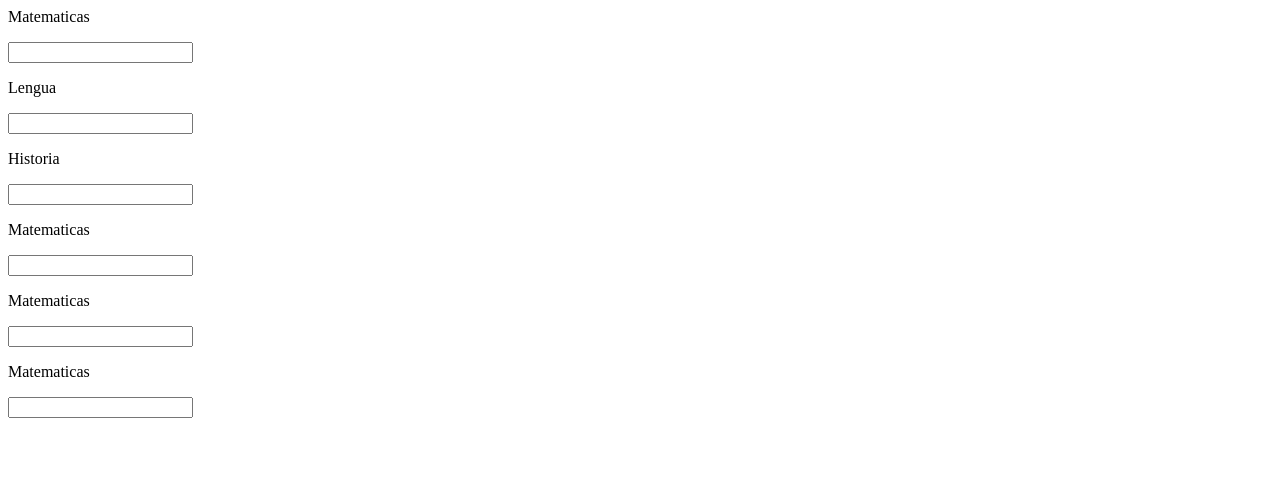
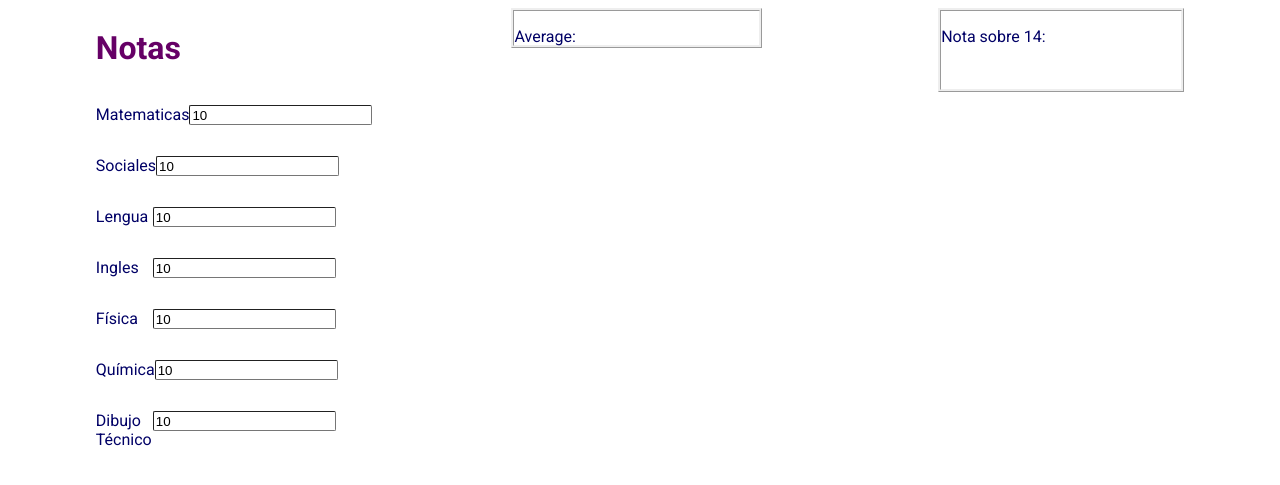
Before and after one commit to olganedelcu/highschool, a plain HTML site: page index.html in a window 1280 px wide. Drawn offline with Linux system fonts and the light colour scheme.

Commit message:
cambios II

```diff
--- /dev/null
+++ b/code.html
@@ -0,0 +1,62 @@
+<link rel="stylesheet" href="./code.css">
+<body class="inline">
+  <div class="nav">
+    <div class="container">
+      <ul class="pull-left">
+        <li><a href="#">Brand</a></li>
+        <li><a href="#">Browse</a></li>
+      </ul>
+      <ul class="pull-right">
+        <li><a href="#">Sign Up</a></li>
+        <li><a href="#">Log In</a></li>
+        <li><a href="#">Help</a></li>
+      </ul>
+    </div>
+  </div>
+  <div class="jumbotron">
+    <div class="container">
+      <h1>Find a place to stay.</h1>
+      <p>Rent from people in over 34,000 cities and 192 countries.</p>
+    </div>
+  </div>
+  <div class="neighborhood-guides">
+    <div class="container">
+      <h2>Neighborhood Guides</h2>
+      <p>Not sure where to stay? We've created neighborhood guides for cities all around the world.</p>
+      <div class="row">
+        <div class="col-xs-4">
+          <div class="thumbnail"> <img src="https://s3.amazonaws.com/codecademy-content/courses/ltp/img/mexico-city.png"> </div>
+          <div class="thumbnail"> <img src="https://s3.amazonaws.com/codecademy-content/courses/ltp/img/ny.png"> </div>
+        </div>
+        <div class="col-xs-4">
+          <div class="thumbnail"> <img src="https://s3.amazonaws.com/codecademy-content/courses/ltp/img/tokyo.png"> </div>
+          <div class="thumbnail"> <img src="https://s3.amazonaws.com/codecademy-content/courses/ltp/img/paris.png"> </div>
+        </div>
+        <div class="col-xs-4">
+          <div class="thumbnail"> <img src="https://s3.amazonaws.com/codecademy-content/courses/ltp/img/invite.png"> </div>
+        </div>
+      </div>
+    </div>
+  </div>
+  <div class="learn-more">
+    <div class="container">
+      <div class="row">
+        <div class="col-xs-4">
+          <h3>Travel</h3>
+          <p>From apartments and rooms to treehouses and boats: stay in unique spaces in 192 countries.</p>
+          <p><a href="#">See how to travel on Airbnb</a></p>
+        </div>
+        <div class="col-xs-4">
+          <h3>Host</h3>
+          <p>Renting out your unused space could pay your bills or fund your next vacation.</p>
+          <p><a href="#">Learn more about hosting</a></p>
+        </div>
+        <div class="col-xs-4">
+          <h3>Trust and Safety</h3>
+          <p>From Verified ID to our worldwide customer support team, we've got your back.</p>
+          <p><a href="#">Learn about trust at Airbnb</a></p>
+        </div>
+      </div>
+    </div>
+  </div>
+</body>
--- /dev/null
+++ b/index.css
@@ -0,0 +1,50 @@
+body{
+  background-color: 	#ffffff	;
+}
+ h1, h2, h3{
+  font-family: 'Roboto', sans-serif;
+  color: #660066;
+}
+p{
+    font-family: 'Roboto', sans-serif;
+    color: #000066;
+}
+
+.input-group {
+  display: flex;
+  justify-content: space-between;
+  width: 240px;
+  width: 240px;
+  align-items: baseline;
+
+}
+
+.result-group {
+  display: flex;
+  justify-content: space-between;
+  width: 240px;
+  width: 245px;
+  height:34px;
+  align-items: baseline;
+  border-style: ridge;
+
+}
+
+
+.input-group > input{
+  height: 20px;
+  border-radius: 2px;
+  border-width: 1px;
+}
+
+
+.container{
+    display: flex;
+    justify-content: space-around;
+}
+.selectividad{
+   border-style: ridge;
+   width:240px;
+   height: 78;
+   justify-content: space-between;
+}
--- a/index.html
+++ b/index.html
@@ -1,33 +1,70 @@
+<link rel="stylesheet" href="./index.css">
+<link href="https://fonts.googleapis.com/css?family=Roboto:400,500,700" rel="stylesheet">
 
 <script>
-
-
-function display(e){
+  function display(e) {
     document.getElementById('matematics').innerHTML = 'Matematicas: ' + e.target.value
   }
 
+  function calculate(e) {
+
+
+    var math = Number(document.getElementById('math').value || 10)
+    var social = Number(document.getElementById('social').value || 10)
+    var spanish = Number(document.getElementById('spanish').value || 10)
+    var english = Number(document.getElementById('english').value || 10)
+    var fisics = Number(document.getElementById('fisics').value || 10)
+    var chemisty = Number(document.getElementById('chemisty').value || 10)
+    var graphics = Number(document.getElementById('graphics').value || 10)
+
+
+    var average = (math + social + spanish + english + fisics + chemisty + graphics) / 7
+    var selectividad = average + 4
+
+    document.getElementById('average').innerHTML = average
+    document.getElementById('selectividad').innerHTML = selectividad
+  }
 </script>
 
+<body>
+
+  <div class="container">
+    <form id="form-grades">
       <div>
-<p>Matematicas</p><input type="number" onchange="return display(event)"></input>
+        <h1> Notas </h1>
       </div>
-<div>
-<p>Lengua</p><input></input>
+      <div class="input-group">
+        <p>Matematicas</p><input id="math" value="10" type="number" onchange="return calculate(event)"></input>
       </div>
-<div>
-<p>Historia</p><input></input>
+      <div class="input-group">
+        <p>Sociales</p><input id="social" value="10" type="number" onchange="return calculate(event)"></input>
       </div>
-<div>
-<p>Matematicas</p><input></input>
+      <div class="input-group">
+        <p>Lengua</p><input id="spanish" value="10" type="number" onchange="return calculate(event)"></input>
       </div>
-<div>
-<p>Matematicas</p><input></input>
+      <div class="input-group">
+        <p>Ingles</p><input id="english" value="10" type="number" onchange="return calculate(event)"></input>
       </div>
-<div>
-<p>Matematicas</p><input></input>
+      <div class="input-group">
+        <p>Física </p><input id="fisics" value="10" type="number" onchange="return calculate(event)"></input>
+      </div>
+      <div class="input-group">
+        <p>Química</p><input id="chemisty" value="10" type="number" onchange="return calculate(event)"></input>
+      </div>
+      <div class="input-group">
+        <p>Dibujo Técnico</p><input id="graphics" value="10" type="number" onchange="return calculate(event)"></input>
       </div>
 
-<div id="matematics">
+    </form>
+
+    <div class="result-group">
+      <p>Average:</p>
+      <p id="average"></p>
+   </div>
+   <div class="selectividad">
+     <p>Nota sobre 14:</p>
+     <p id="selectividad"></p>
 
 
-<div>
+
+    </div>
```
Also changed, not shown: code.css (added, +11 -0 lines), yuh.html (added, +7 -0 lines). Lines whose indentation alone changed are shown as unchanged.
